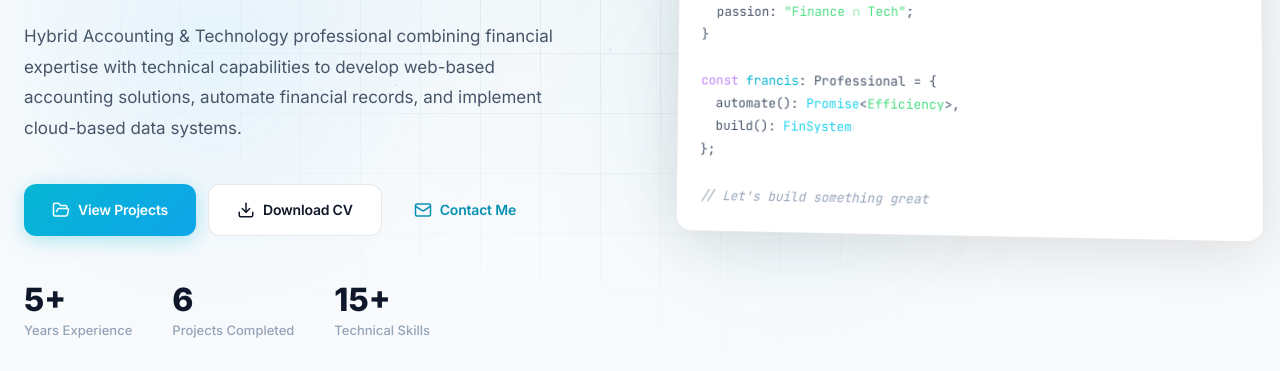
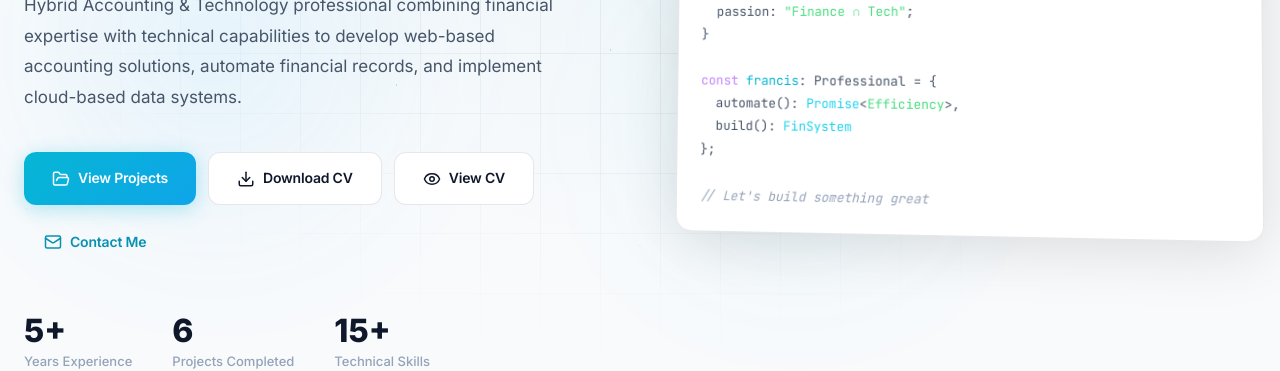
Before and after one commit to Francis2150/Francis-kwadzo-Amuzu-portfolio, a plain HTML site: page index.html in a window 1280 px wide. Shown: the part 427-798 px from the top of the page. Drawn offline with nearby package versions, Linux system fonts and the light colour scheme.

Commit message:
Update index.html

```diff
--- a/index.html
+++ b/index.html
@@ -89,6 +89,9 @@
     </a>
     <a href="#" class="btn btn-secondary" id="downloadCV">
         <i data-lucide="download" style="width:18px;height:18px;"></i> Download CV
+    </a>
+    <a href="#" class="btn btn-secondary" id="viewCV">
+        <i data-lucide="eye" style="width:18px;height:18px;"></i> View CV
     </a>
     <a href="#contact" class="btn btn-ghost">
         <i data-lucide="mail" style="width:18px;height:18px;"></i> Contact Me
```
Lines whose indentation alone changed are shown as unchanged.
